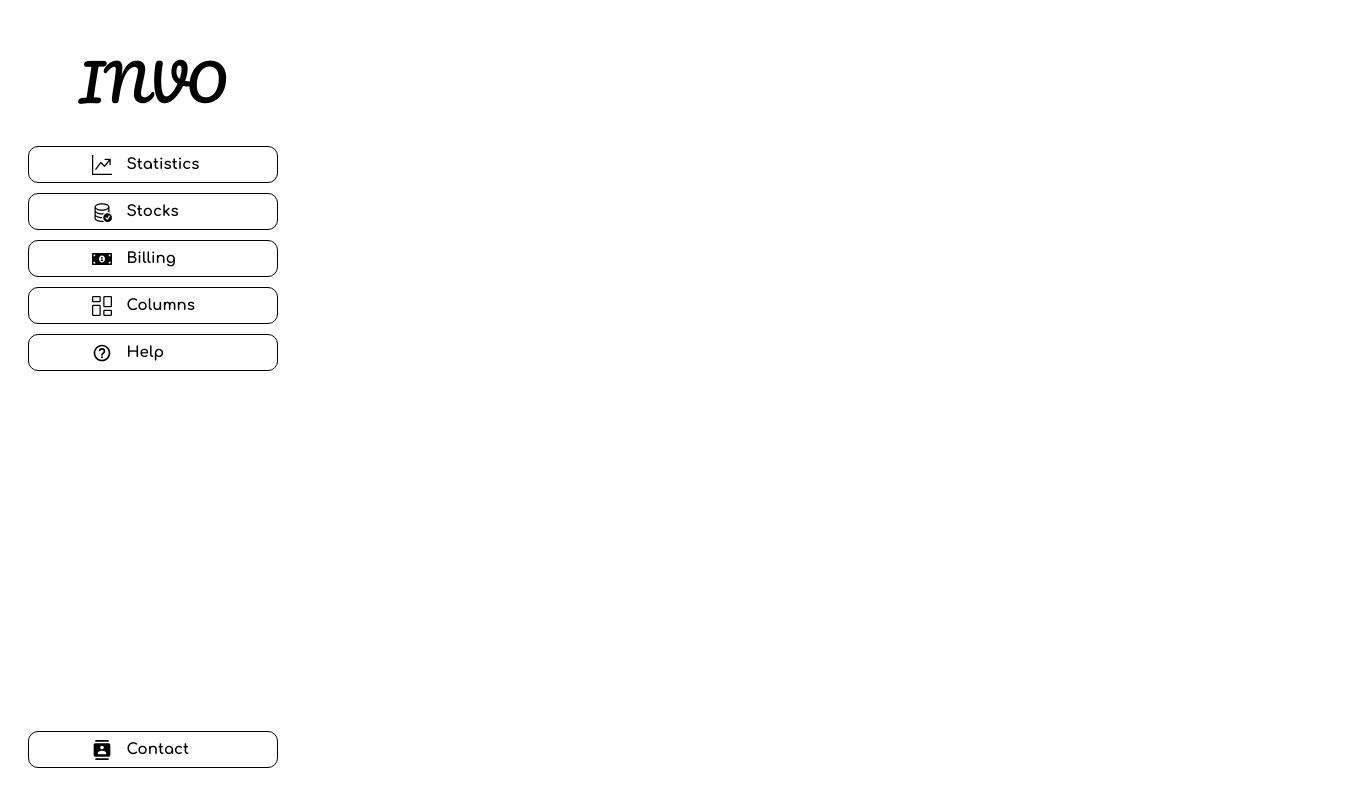
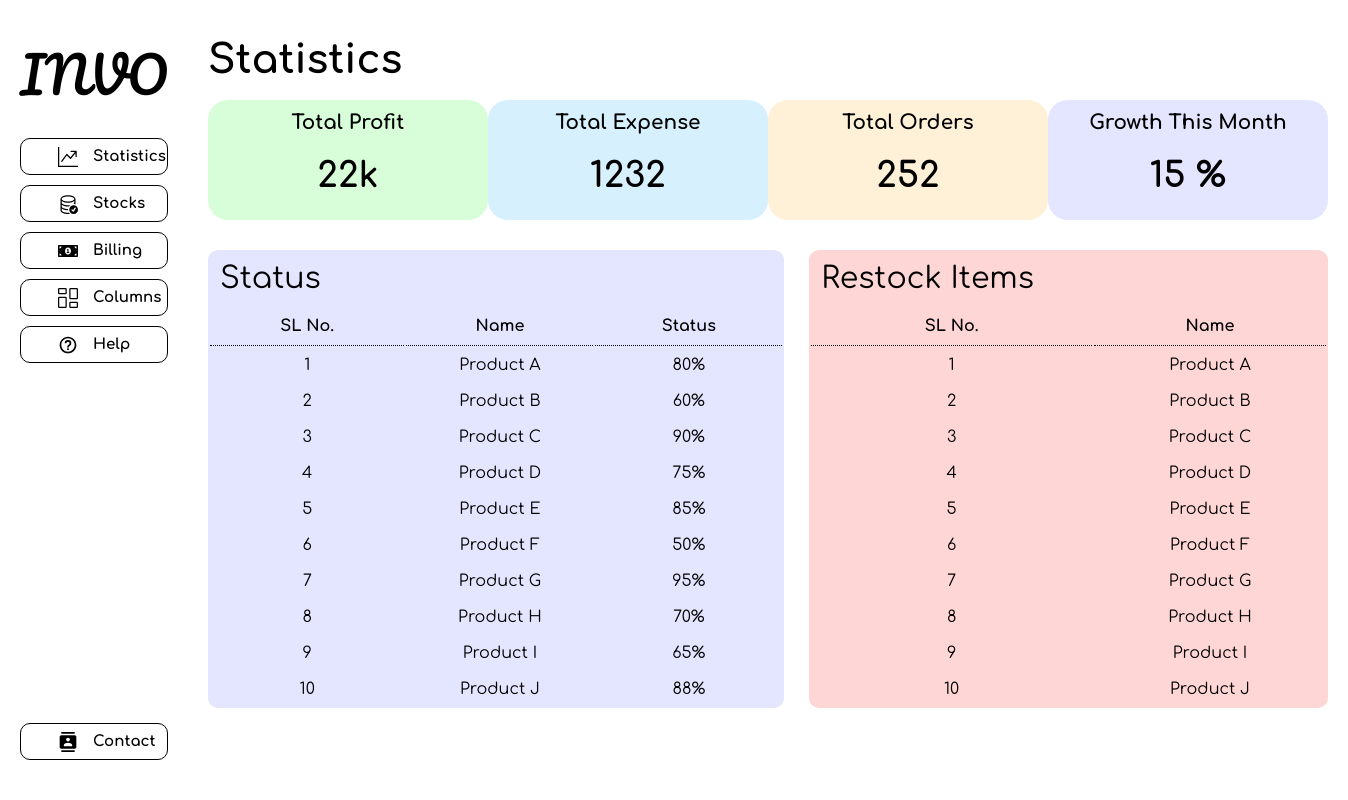
Before and after one commit to nikhitkumar00/Inventify, a React (Vite) app: page /stocks in a window 1280 px wide. Shown: the whole page, 1348 px wide, since content can reach past the window. Built offline with nearby package versions, Linux system fonts and the light colour scheme.

Commit message:
added Statistics component and styles

```diff
--- /dev/null
+++ b/src/App.css
@@ -0,0 +1,3 @@
+.App {
+    display: flex;
+}
--- a/src/App.jsx
+++ b/src/App.jsx
@@ -1,9 +1,14 @@
 import Navbar from "./Components/Navbar/Navbar";
+import Statistics from "./Components/Statistics/Statistics";
+import './App.css'
 
 const App = () => {
   return (
-    <Navbar />
-  )
-}
+    <div className="App">
+      <Navbar />
+      <Statistics />
+    </div>
+  );
+};
 
 export default App;
--- a/src/Components/Statistics/Statistics.css
+++ b/src/Components/Statistics/Statistics.css
@@ -0,0 +1,102 @@
+.container {
+    padding: 20px;
+    width: 100vw;
+    height: calc(100vh - 40px);
+    font-family: comfortaa;
+    display: flex;
+    flex-direction: column;
+}
+
+.header {
+    font-size: 40px;
+    font-weight: bolder;
+    height: 90px;
+    display: flex;
+    align-items: center;
+}
+
+.head {
+    font-size: 30px;
+    text-align: left;
+    padding: 10px;
+}
+
+.content {
+    display: flex;
+    flex-direction: column;
+    gap: 30px;
+    height: 100%;
+}
+
+.single-datas {
+    display: flex;
+    justify-content: space-between;
+}
+
+.data-child {
+    height: 120px;
+    width : 280px;
+    border-radius: 20px;
+    display: flex;
+    flex-direction: column;
+    justify-content: space-around;
+    align-items: center;
+}
+
+.green {
+    background-color: #D8FDD9;
+}
+
+.blue {
+    background-color: #D7F0FE;
+}
+
+.yellow {
+    background-color: #FEF1D7;
+}
+
+.purple {
+    background-color: #E4E5FF;
+}
+
+.red {
+    background-color: #FFD6D6;
+}
+
+
+.info {
+    font-size:20px;
+    font-weight: bold;
+}
+
+.info-data {
+    font-size: 35px;
+    margin-bottom: 15px;
+    font-weight: bolder;
+}
+
+.tables {
+    display: flex;
+    justify-content: space-between;
+    gap: 25px;
+}
+
+table {
+    border-radius: 10px;
+    width: 100%;
+    text-align: center;
+}
+
+table:last-child {
+    width: 90%;
+}
+
+td {
+    padding: 8px;
+    width: 100px;
+}
+
+th {
+    padding: 10px;
+    border-bottom: 1px dotted black;
+}
--- a/src/Components/Statistics/Statistics.jsx
+++ b/src/Components/Statistics/Statistics.jsx
@@ -0,0 +1,140 @@
+import React from "react";
+import "./Statistics.css";
+
+function Statistics() {
+  return (
+    <div className="container">
+      <div className="header">Statistics</div>
+      <div className="content">
+        <div className="single-datas">
+          <div className="data-child green">
+            <div className="info">Total Profit</div>
+            <div className="info-data">22k</div>
+          </div>
+          <div className="data-child blue">
+            <div className="info">Total Expense</div>
+            <div className="info-data">1232</div>
+          </div>
+          <div className="data-child yellow">
+            <div className="info">Total Orders</div>
+            <div className="info-data">252</div>
+          </div>
+          <div className="data-child purple">
+            <div className="info">Growth This Month</div>
+            <div className="info-data">15 %</div>
+          </div>
+        </div>
+        <div className="tables">
+          <table className="purple">
+            <div className="head">Status</div>
+            <tr>
+              <th>SL No.</th>
+              <th>Name</th>
+              <th>Status</th>
+            </tr>
+            <tr>
+              <td>1</td>
+              <td>Product A</td>
+              <td>80%</td>
+            </tr>
+            <tr>
+              <td>2</td>
+              <td>Product B</td>
+              <td>60%</td>
+            </tr>
+            <tr>
+              <td>3</td>
+              <td>Product C</td>
+              <td>90%</td>
+            </tr>
+            <tr>
+              <td>4</td>
+              <td>Product D</td>
+              <td>75%</td>
+            </tr>
+            <tr>
+              <td>5</td>
+              <td>Product E</td>
+              <td>85%</td>
+            </tr>
+            <tr>
+              <td>6</td>
+              <td>Product F</td>
+              <td>50%</td>
+            </tr>
+            <tr>
+              <td>7</td>
+              <td>Product G</td>
+              <td>95%</td>
+            </tr>
+            <tr>
+              <td>8</td>
+              <td>Product H</td>
+              <td>70%</td>
+            </tr>
+            <tr>
+              <td>9</td>
+              <td>Product I</td>
+              <td>65%</td>
+            </tr>
+            <tr>
+              <td>10</td>
+              <td>Product J</td>
+              <td>88%</td>
+            </tr>
+          </table>
+          <table className="red">
+            <div className="head">Restock Items</div>
+            <tr>
+              <th>SL No.</th>
+              <th>Name</th>
+            </tr>
+            <tr>
+              <td>1</td>
+              <td>Product A</td>
+            </tr>
+            <tr>
+              <td>2</td>
+              <td>Product B</td>
+            </tr>
+            <tr>
+              <td>3</td>
+              <td>Product C</td>
+            </tr>
+            <tr>
+              <td>4</td>
+              <td>Product D</td>
+            </tr>
+            <tr>
+              <td>5</td>
+              <td>Product E</td>
+            </tr>
+            <tr>
+              <td>6</td>
+              <td>Product F</td>
+            </tr>
+            <tr>
+              <td>7</td>
+              <td>Product G</td>
+            </tr>
+            <tr>
+              <td>8</td>
+              <td>Product H</td>
+            </tr>
+            <tr>
+              <td>9</td>
+              <td>Product I</td>
+            </tr>
+            <tr>
+              <td>10</td>
+              <td>Product J</td>
+            </tr>
+          </table>
+        </div>
+      </div>
+      <div />
+    </div>
+  );
+}
+
+export default Statistics;
--- a/src/main.css
+++ b/src/main.css
@@ -1 +1,6 @@
 @import url('https://fonts.googleapis.com/css2?family=Comfortaa:wght@300;400;500;600;700&family=Pacifico&display=swap');
+
+* {
+    margin: 0px;
+    padding: 0px;
+}
```
